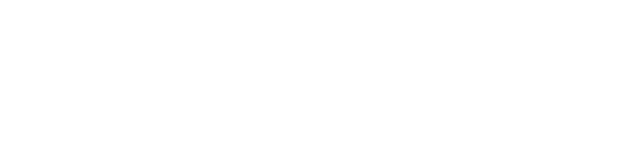
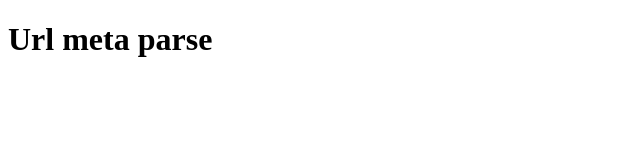
Before and after one commit to aswin-s/url-meta-parse, a plain HTML site: page index.html in a window 1280 px wide. Shown: the whole page, without its empty margins (0-640 px from the left). Drawn offline with Linux system fonts and the light colour scheme.

Commit message:
Add new meta

```diff
--- a/index.html
+++ b/index.html
@@ -10,11 +10,12 @@
   <meta name="snippets:1:title" content="A new article title">
   <meta name="snippets:1:description" content="Article description">
   <meta name="snippets:1:type" content="text">
+  <meta name="twitter:data1" value="4 min read">
   <title>Document</title>
 </head>
 
 <body>
-
+  <h1>Url meta parse</h1>
 </body>
 
 </html>
```
